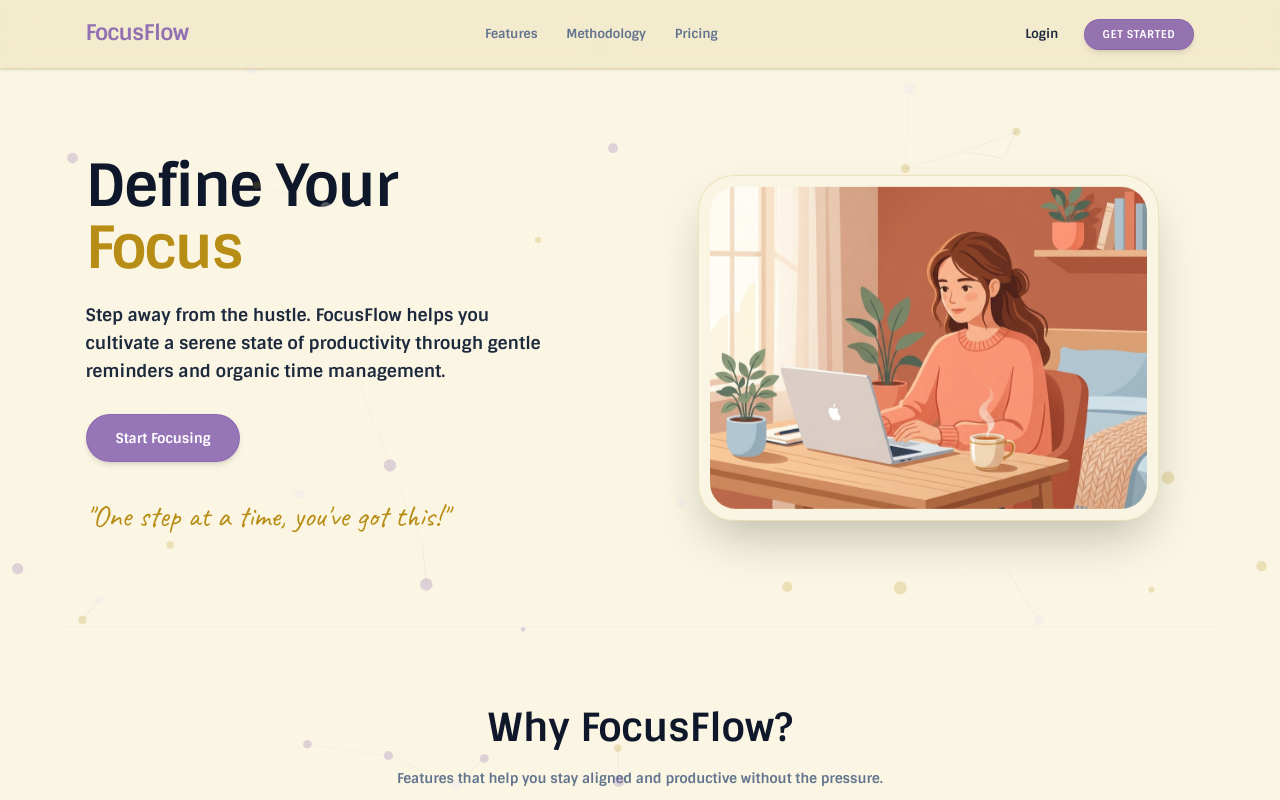
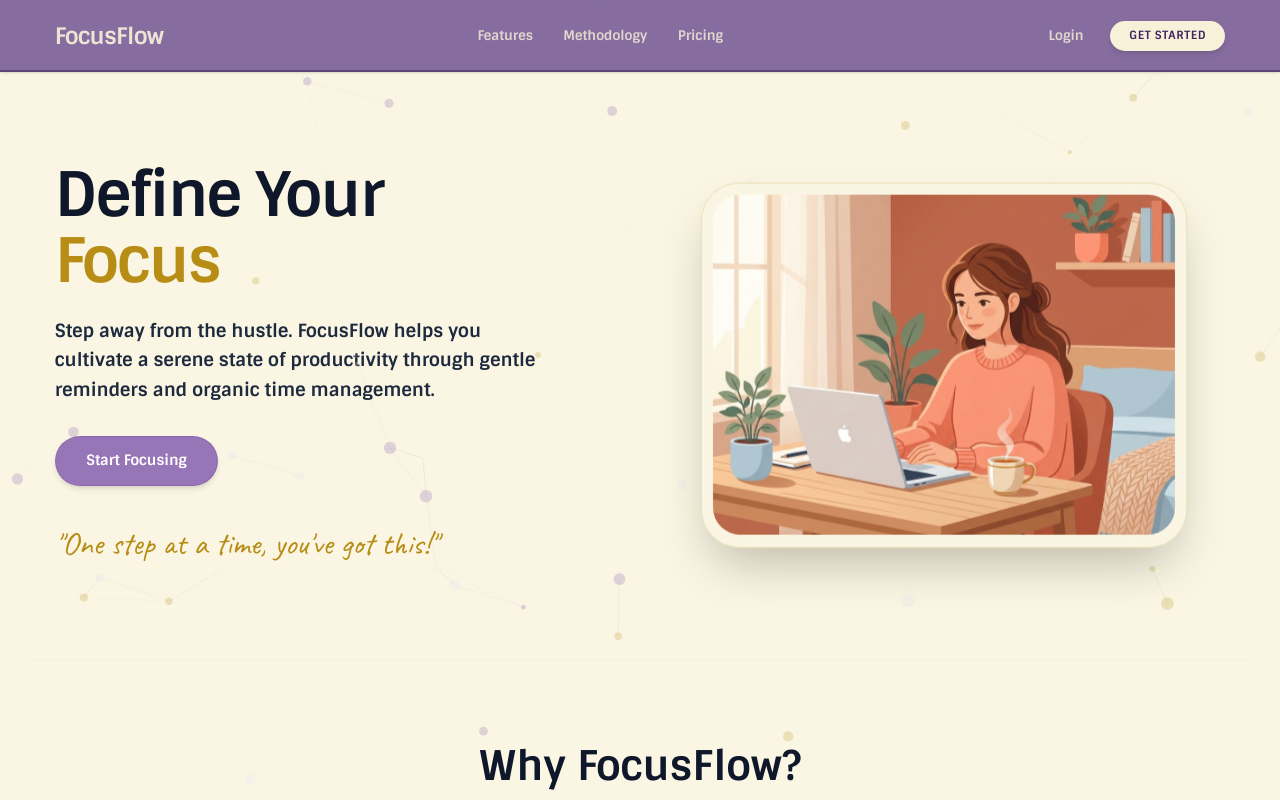
Before and after one commit to 0nlyjs/focus-flow, a Next.js app: page / in a window 1280 px wide. Shown: the top 800 px of the page. Built offline with nearby package versions, Linux system fonts and the light colour scheme.

Commit message:
refactor: update header UI with animated styling and adjust base font size and particle density

```diff
--- a/src/app/globals.css
+++ b/src/app/globals.css
@@ -6,7 +6,7 @@
 }
 
 html {
-  font-size: 90% !important;
+  font-size: 95% !important;
 }
 
 ::selection {
@@ -60,3 +60,16 @@ body {
   animation: float-delayed 7s ease-in-out infinite;
   animation-delay: 1.5s;
 }
+
+@keyframes navbar-wave {
+  0%, 100% {
+    background-color: rgba(136, 105, 170, 0.85);
+  }
+  50% {
+    background-color: rgba(92, 69, 120, 0.95);
+  }
+}
+
+.animate-navbar-wave {
+  animation: navbar-wave 8s ease-in-out infinite;
+}
--- a/src/app/page.tsx
+++ b/src/app/page.tsx
@@ -52,23 +52,23 @@ export default function Home() {
     <div className="min-h-screen bg-[#FAF6E3] text-slate-800 font-sans selection:bg-[#7B52AB]/20 selection:text-[#3E2361] relative">
       <InteractiveParticles />
       {/* Header / Navbar */}
-      <header className="border-b border-[#B88D15]/20 bg-[#B88D15]/10 backdrop-blur-lg sticky top-0 z-40 shadow-sm">
+      <header className="bg-[#8869AA]/85 backdrop-blur-lg sticky top-0 z-40 shadow-sm animate-navbar-wave relative">
         <div className="mx-auto max-w-7xl px-6 py-5 flex items-center justify-between">
           <Link
             href="/"
-            className="font-sans font-semibold text-2xl tracking-tight text-[#7B52AB]/80 hover:text-[#7B52AB] transition-colors inline-flex items-center leading-none"
+            className="font-sans font-semibold text-2xl tracking-tight text-[#F7F1D9]/90 hover:text-[#F7F1D9] transition-colors inline-flex items-center leading-none"
           >
             FocusFlow
           </Link>
 
           <nav className="hidden md:flex items-center gap-8">
-            <a href="#features" className="text-sm font-bold text-slate-500 hover:text-slate-900 transition-colors">
+            <a href="#features" className="text-sm font-bold text-[#F7F1D9]/80 hover:text-[#F7F1D9] transition-colors">
               Features
             </a>
-            <a href="#methodology" className="text-sm font-bold text-slate-500 hover:text-slate-900 transition-colors">
+            <a href="#methodology" className="text-sm font-bold text-[#F7F1D9]/80 hover:text-[#F7F1D9] transition-colors">
               Methodology
             </a>
-            <a href="#pricing" className="text-sm font-bold text-slate-500 hover:text-slate-900 transition-colors">
+            <a href="#pricing" className="text-sm font-bold text-[#F7F1D9]/80 hover:text-[#F7F1D9] transition-colors">
               Pricing
             </a>
           </nav>
@@ -76,18 +76,20 @@ export default function Home() {
           <div className="flex items-center gap-4">
             <button
               onClick={() => setIsLoginOpen(true)}
-              className="text-sm font-extrabold text-slate-550 hover:text-slate-900 transition-colors px-3 py-2"
+              className="text-sm font-extrabold text-[#F7F1D9]/80 hover:text-[#F7F1D9] transition-colors px-3 py-2"
             >
               Login
             </button>
             <button
               onClick={() => setIsLoginOpen(true)}
-              className="bg-[#7B52AB]/78 hover:bg-[#7B52AB]/90 border border-[#7B52AB]/40 text-white font-extrabold px-5 py-2 rounded-full text-xs uppercase tracking-wider shadow-md hover:shadow-lg transition-all backdrop-blur-md"
+              className="bg-[#F7F1D9] hover:bg-[#F7F1D9]/90 text-[#3E2361] font-extrabold px-5 py-2 rounded-full text-xs uppercase tracking-wider shadow-md hover:shadow-lg transition-all backdrop-blur-md"
             >
               Get Started
             </button>
           </div>
         </div>
+        {/* Purple stripebar */}
+        <div className="absolute bottom-0 left-0 right-0 h-[2px] bg-[#5C4578]" />
       </header>
 
       {/* Hero Section */}
--- a/src/components/interactive-particles.tsx
+++ b/src/components/interactive-particles.tsx
@@ -43,8 +43,8 @@ export default function InteractiveParticles() {
 
     const initParticles = () => {
       particles = [];
-      // Dynamic particle count depending on viewport area
-      const numberOfParticles = Math.min(80, Math.floor((canvas.width * canvas.height) / 22000));
+      // Dynamic particle count depending on viewport area (increased by 10%)
+      const numberOfParticles = Math.min(88, Math.floor(((canvas.width * canvas.height) / 22000) * 1.1));
       for (let i = 0; i < numberOfParticles; i++) {
         const radius = Math.random() * 4.5 + 2;
         const x = Math.random() * canvas.width;
```
